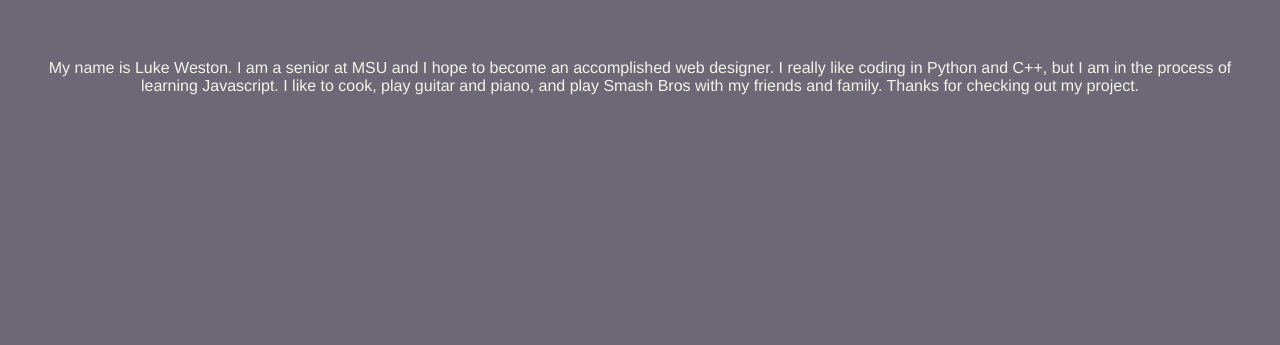
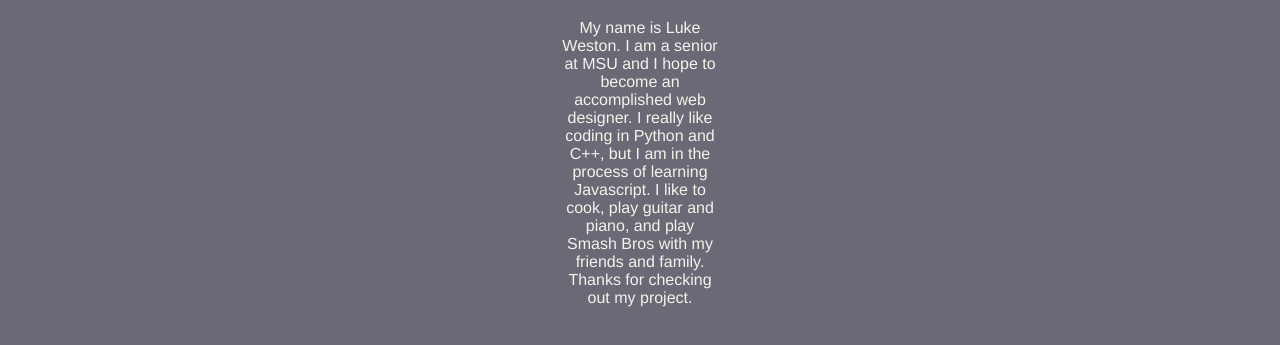
Before and after one commit to luke-weston/MI-349-Final-Project, a plain HTML site: page about.html in a window 1280 px wide. Shown: the part 61-406 px from the top of the page. Drawn offline with Linux system fonts and the light colour scheme.

Commit message:
Update style.css

```diff
--- a/style.css
+++ b/style.css
@@ -22,6 +22,7 @@ a:link{
 }
 #aboutpage{
     text-align: center;
-    flex: auto;
-    padding: 40px;
+    margin-left:auto;
+    margin-right:auto;
+    width:10em;
 }
```
